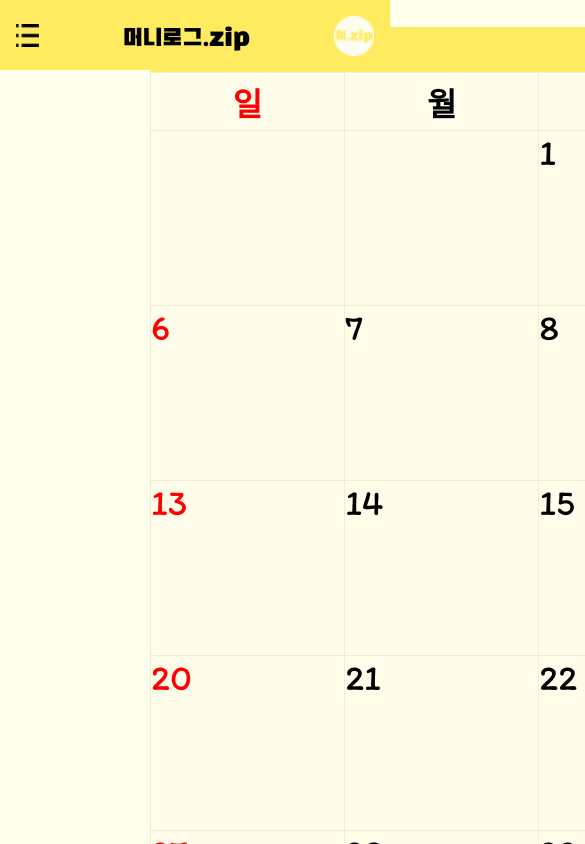
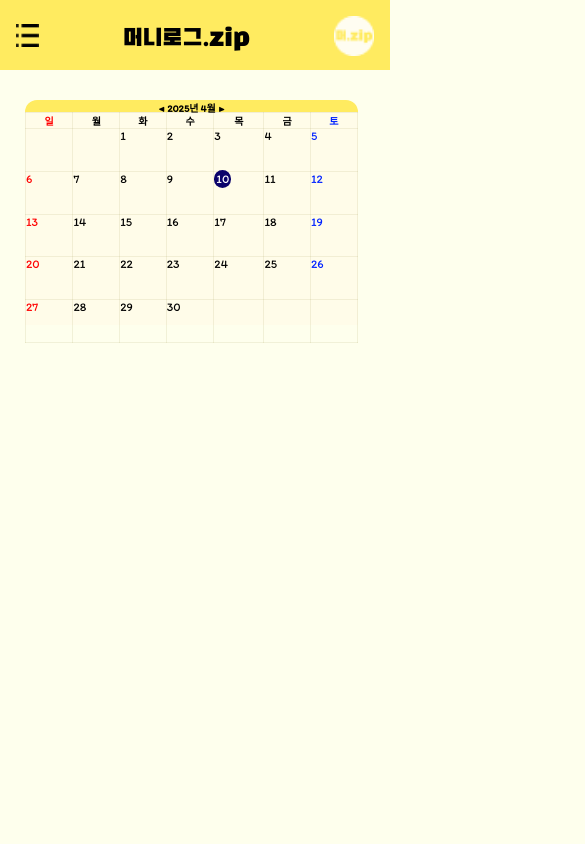
Before and after one commit to ByeongwooAn/-Skeletone-Project-Household-Ledger, a Vue app: page /cashmonth-calender in a window 390 px wide. Shown: the top 844 px of the page, 585 px wide, since content can reach past the window. Built offline with nearby package versions, Linux system fonts and the light colour scheme.

Commit message:
모바일 버전 달력 추가

```diff
--- a/db.json
+++ b/db.json
@@ -1,7 +1,7 @@
 {
   "cashflows": [
     {
-            "id": 1,
+      "id": "1",
       "type": "expense",
       "date": "2025-04-14",
       "amount": 20000,
@@ -9,12 +9,20 @@
       "memo": "됐나?!!"
     },
     {
-            "id": 2,
+      "id": "2",
       "type": "income",
       "date": "2025-04-09",
       "amount": 23000,
       "category": "💰부수입",
       "memo": "!!"
+    },
+    {
+      "id": 1,
+      "type": "income",
+      "date": "2025-04-10",
+      "amount": 250000,
+      "category": "💰부수입",
+      "memo": "용돈"
     }
   ]
 }
--- a/src/css/calender.css
+++ b/src/css/calender.css
@@ -1,7 +1,7 @@
 #calender {
     width: 1360px;
     height: 933px;
-    margin: 27px 25px 27px 150px;
+    margin: 27px 25px 27px 25px;
 }
 
 #calender-title {
@@ -70,3 +70,70 @@ tbody tr {
 .saturday {
     color: #0022ff;
 }
+
+@media (max-width: 394px) {
+    #calender {
+        width: 333px;
+        height: 237.46px;
+        margin-top: 100px;
+    }
+
+    #calender-title {
+        font-family: "ltim";
+        font-size: 10px;
+        width: 333px;
+        height: 12px;
+        text-align: center;
+        background-color: #ffeb60;
+        border-top-right-radius: 20px;
+        border-top-left-radius: 20px;
+    }
+
+    table {
+        font-family: "ltim";
+        display: block;
+        width: 332.59px;
+        height: 212.51px;
+        border-collapse: collapse;
+        background-color: #fffce9;
+    }
+
+    thead tr {
+        height: 14.18px;
+    }
+    tbody tr {
+        height: 42.8px;
+    }
+
+    #weekname-row {
+        height: 14.18px;
+    }
+
+    #weekname-col {
+        width: 47.44px;
+        border: solid 1px;
+        border-color: #7e72201a;
+        text-align: center;
+        font-size: 10px;
+        font-weight: bold;
+    }
+
+    #day-row {
+        height: 42.8px;
+    }
+
+    #day-col {
+        border: solid 1px;
+        border-color: #7e72201a;
+        width: 194px;
+        vertical-align: top;
+        font-size: 12px;
+    }
+
+    #today {
+        border-radius: 20px;
+        background-color: #0b036b;
+        padding: 2px;
+        color: #ffffff;
+    }
+}
--- a/src/css/main.css
+++ b/src/css/main.css
@@ -9,6 +9,8 @@ body {
 
 #container {
     display: flex;
+    justify-items: center;
+    align-content: center;
 }
 
 #page-rendering-div {
```
Also changed, not shown: src/css/fonts.css (indentation only). Lines whose indentation alone changed are shown as unchanged.
